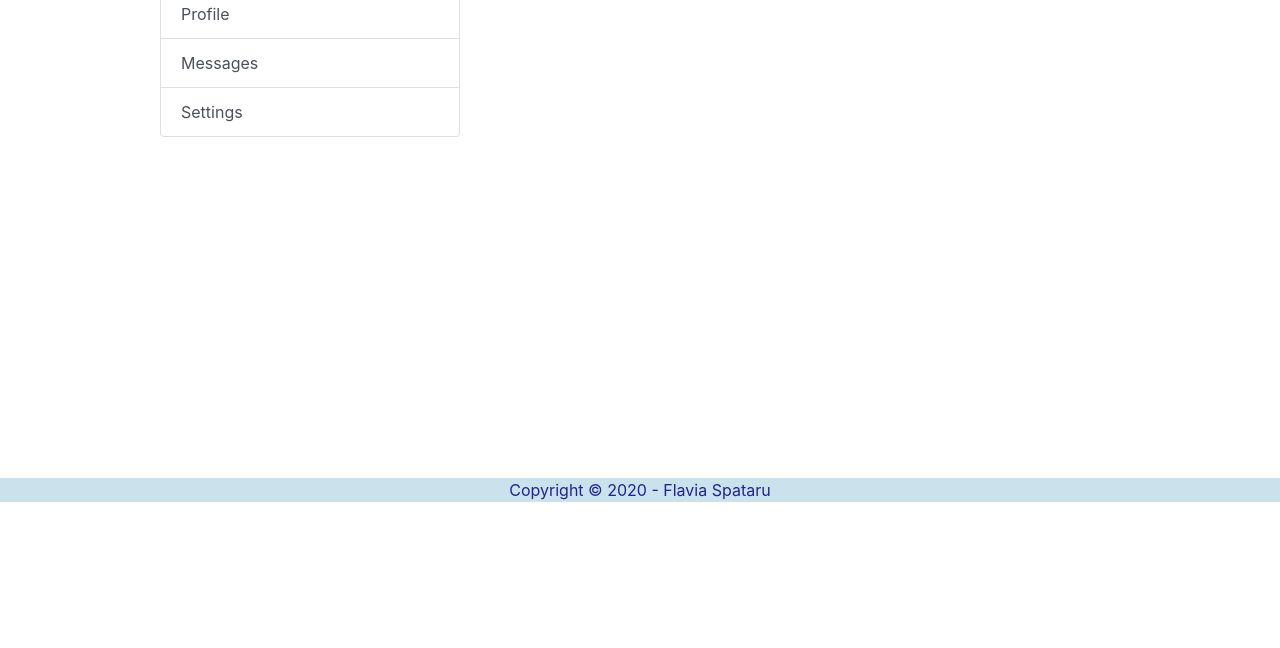
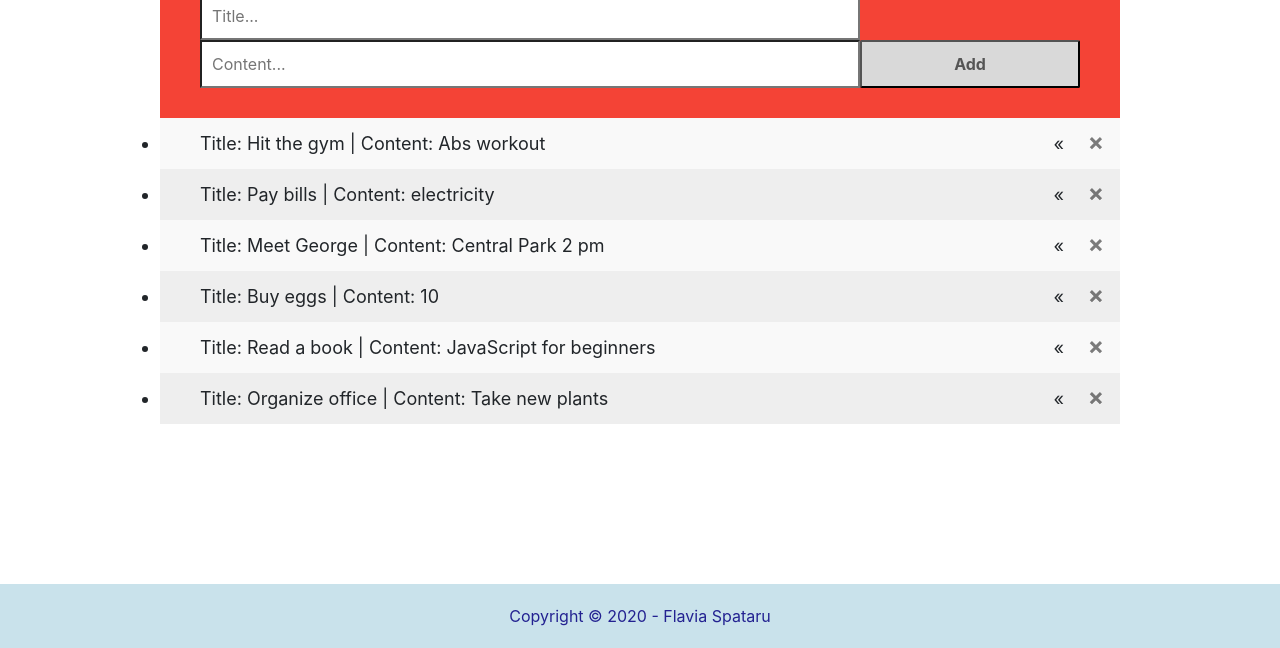
Before and after one commit to FlaviaIoana/MyFirstProjectV, a plain HTML site: page index.html in a window 1280 px wide. Shown: the part 298-946 px from the top of the page. Before the commit the page ends 800 px from the top, so only its background shows below. Drawn offline with nearby package versions, Linux system fonts and the light colour scheme.

Commit message:
add, in progress and completed tasks in work

```diff
--- a/index.html
+++ b/index.html
@@ -11,7 +11,7 @@
   <link rel="stylesheet" href="https://cdnjs.cloudflare.com/ajax/libs/font-awesome/4.7.0/css/font-awesome.min.css" />
   <link rel="stylesheet" href="https://maxcdn.bootstrapcdn.com/bootstrap/4.0.0/css/bootstrap.min.css"
     integrity="sha384-Gn5384xqQ1aoWXA+058RXPxPg6fy4IWvTNh0E263XmFcJlSAwiGgFAW/dAiS6JXm" crossorigin="anonymous" />
-    <link href="style.css" rel="stylesheet" />
+  <link href="style.css" rel="stylesheet" />
 </head>
 
 <body>
@@ -24,32 +24,26 @@
   </header>
   <main>
     <div class="tab-content-item show" id="tasks-content">
-      This is for Tasks
-      <div class="row">
-        <div class="col-4">
-          <div class="list-group" id="list-tab" role="tablist">
-            <a class="list-group-item list-group-item-action active" id="list-home-list" data-toggle="list"
-              href="#list-home" role="tab" aria-controls="home">Home</a>
-            <a class="list-group-item list-group-item-action" id="list-profile-list" data-toggle="list"
-              href="#list-profile" role="tab" aria-controls="profile">Profile</a>
-            <a class="list-group-item list-group-item-action" id="list-messages-list" data-toggle="list"
-              href="#list-messages" role="tab" aria-controls="messages">Messages</a>
-            <a class="list-group-item list-group-item-action" id="list-settings-list" data-toggle="list"
-              href="#list-settings" role="tab" aria-controls="settings">Settings</a>
-          </div>
-        </div>
-        <div class="col-8">
-          <div class="tab-content" id="nav-tabContent">
-            <div class="tab-pane fade show active" id="list-home" role="tabpanel" aria-labelledby="list-home-list">Primul task</div>
-            <div class="tab-pane fade" id="list-profile" role="tabpanel" aria-labelledby="list-profile-list"> Al doilea task </div>
-            <div class="tab-pane fade" id="list-messages" role="tabpanel" aria-labelledby="list-messages-list">... </div>
-            <div class="tab-pane fade" id="list-settings" role="tabpanel" aria-labelledby="list-settings-list">...</div>
-          </div>
-        </div>
+      <div id="myDIV" class="add-task">
+        <h2>My tasks</h2>
+        <input type="text" id="myInput" placeholder="Title..." />
+        <input type="text" id="myInputContent" placeholder="Content..." />
+        <button onclick="newElement()" class="addBtn">Add</button>
       </div>
+
+      <ul id="myUL">
+        <li id="ee" class="color-c">Title: Hit the gym | Content: Abs workout</li>
+        <li class="color-c">Title: Pay bills | Content: electricity</li>
+        <li class="color-c">Title: Meet George | Content: Central Park 2 pm</li>
+        <li class="color-c">Title: Buy eggs | Content: 10</li>
+        <li class="color-c">Title: Read a book | Content: JavaScript for beginners</li>
+        <li class="color-c">Title: Organize office | Content: Take new plants</li>
+      </ul>
     </div>
     <div class="tab-content-item show" id="faq-content">This is for FAQ</div>
-    <div class="tab-content-item show" id="contact-content"> This is for Contact</div>
+    <div class="tab-content-item show" id="contact-content">
+      This is for Contact
+    </div>
   </main>
   <footer>
     Copyright &copy; 2020 - Flavia Spataru
--- a/main.js
+++ b/main.js
@@ -1,6 +1,8 @@
 const tabItems = document.querySelectorAll(".tab-item");
 const tabContentItems = document.querySelectorAll(".tab-content-item");
+const inProgressItems = document.querySelectorAll(".color-c");
 removeShow();
+removeProgress();
 document.querySelector("#tasks-content").classList.add("show");
 document.querySelector("#tasks").classList.add("active");
 
@@ -23,8 +25,88 @@ tabItems.forEach((item) => {
   item.addEventListener("click", selectItem);
 });
 
-$("#myList a").on("click", function (e) {
-  e.preventDefault();
-  $('#myList a[href="#profile"]').tab("show");
-  $(this).tab("show");
-});
+// Create a "close" button and append it to each list item
+var myNodelist = document.getElementsByTagName("LI");
+var i;
+for (i = 0; i < myNodelist.length; i++) {
+  var span = document.createElement("SPAN");
+  var txt = document.createTextNode("\u00D7");
+  span.className = "close";
+  span.appendChild(txt);
+  myNodelist[i].appendChild(span);
+}
+
+// Click on a close button to hide the current list item
+var close = document.getElementsByClassName("close");
+var i;
+for (i = 0; i < close.length; i++) {
+  close[i].onclick = function () {
+    var div = this.parentElement;
+    div.style.display = "none";
+  };
+}
+//create an "in progress" button
+for (i = 0; i < myNodelist.length; i++) {
+  var span = document.createElement("SPAN");
+  var txt = document.createTextNode("\u00AB");
+  span.className = "in-progress";
+  span.appendChild(txt);
+  myNodelist[i].appendChild(span);
+}
+function removeProgress() {
+  inProgressItems.forEach((item) => item.classList.remove("in-progress"));
+}
+var closee = document.getElementsByClassName("in-progress");
+var i;
+for (i = 0; i < closee.length; i++) {
+  removeProgress();
+  closee[i].onclick = function () {
+    removeProgress();
+    var div = this.parentElement;
+    console.log(div);
+    div.style.backgroundColor = "yellow";
+    // div.classList.add("color-c");
+    // document.getElementById("div").style.background-color = "yellow";
+  };
+}
+// Add a "checked" symbol when clicking on a list item
+var list = document.querySelector("ul");
+list.addEventListener(
+  "click",
+  function (ev) {
+    if (ev.target.tagName === "LI") {
+      ev.target.classList.toggle("checked");
+    }
+  },
+  false
+);
+
+// Create a new list item when clicking on the "Add" button
+function newElement() {
+  var li = document.createElement("li");
+  var inputValue1= document.getElementById("myInput").value;
+  var inputValue2= document.getElementById("myInputContent").value;
+  var inputValue ='Title:  ' +  inputValue1 + ' | Content:' +  inputValue2;
+  var t = document.createTextNode(inputValue);
+  li.appendChild(t);
+  if ((inputValue1 === "") && (inputValue2 === "")) {
+    alert("You must write something in at least one input!");
+  } else {
+    document.getElementById("myUL").appendChild(li);
+  }
+  document.getElementById("myInput").value = "";
+  document.getElementById("myInputContent").value = "";
+
+  var span = document.createElement("SPAN");
+  var txt = document.createTextNode("\u00D7");
+  span.className = "close";
+  span.appendChild(txt);
+  li.appendChild(span);
+
+  for (i = 0; i < close.length; i++) {
+    close[i].onclick = function () {
+      var div = this.parentElement;
+      div.style.display = "none";
+    };
+  }
+}
--- a/style.css
+++ b/style.css
@@ -36,12 +36,140 @@ nav .icon {
   display: block;
 }
 footer {
-  position: fixed;
+  /* position: fixed; */
   left: 0;
-  bottom: 0;
+  bottom: 0px;
   width: 100%;
   background-color: rgba(148, 197, 216, 0.5);
   color: #232291;
   text-decoration: none;
   text-align: center;
+  padding: 20px;
 }
+/* Include the padding and border in an element's total width and height */
+* {
+  box-sizing: border-box;
+}
+
+/* Remove margins and padding from the list */
+ul {
+  margin: 0;
+  padding: 0;
+}
+
+/* Style the list items */
+ul li {
+  cursor: pointer;
+  position: relative;
+  padding: 12px 8px 12px 40px;
+  background: #eee;
+  font-size: 18px;
+  transition: 0.2s;
+
+  /* make the list items unselectable */
+  -webkit-user-select: none;
+  -moz-user-select: none;
+  -ms-user-select: none;
+  user-select: none;
+}
+
+/* Set all odd list items to a different color (zebra-stripes) */
+ul li:nth-child(odd) {
+  background: #f9f9f9;
+}
+
+/* Darker background-color on hover */
+ul li:hover {
+  background: #ddd;
+}
+
+/* When clicked on, add a background color and strike out text */
+ul li.checked {
+  background: #888;
+  color: black;
+  text-decoration: line-through;
+}
+
+/* Add a "checked" mark when clicked on */
+ul li.checked::before {
+  content: '';
+  position: absolute;
+  border-color: #fff;
+  border-style: solid;
+  border-width: 0 2px 2px 0;
+  top: 10px;
+  left: 16px;
+  transform: rotate(45deg);
+  height: 15px;
+  width: 7px;
+}
+.in-progress{
+  position: absolute;
+  right: 40px;
+  top: 0;
+  padding: 12px 16px 12px 16px;
+}
+.in-progress:hover {
+  background-color: #f44336;
+  color: white;
+}
+/* Style the close button */
+.close {
+  position: absolute;
+  right: 0;
+  top: 0;
+  padding: 12px 16px 12px 16px;
+}
+
+.close:hover {
+  background-color: #f44336;
+  color: white;
+}
+/* .color-c{
+  background-color: blue !important;
+  color: yellow !important;
+} */
+/* Style the header */
+.add-task {
+  background-color: #f44336;
+  padding: 30px 40px;
+  color: white;
+  text-align: center;
+}
+
+/* Clear floats after the header */
+.add-task:after {
+  content: "";
+  display: table;
+  clear: both;
+}
+
+/* Style the input */
+input {
+  margin: 0;
+  border: 5 px solid red;
+  border-radius: 0;
+  width: 75%;
+  padding: 10px;
+  float: left;
+  font-size: 16px;
+}
+
+/* Style the "Add" button */
+.addBtn {
+  padding: 10px;
+  width: 25%;
+  background: #d9d9d9;
+  font-weight: bold;
+  color: #555;
+  float: right;
+  text-align: center;
+  font-size: 16px;
+  cursor: pointer;
+  transition: 0.3s;
+  border-radius: 2px;
+}
+
+.addBtn:hover {
+  background-color: #bbb;
+}
```
